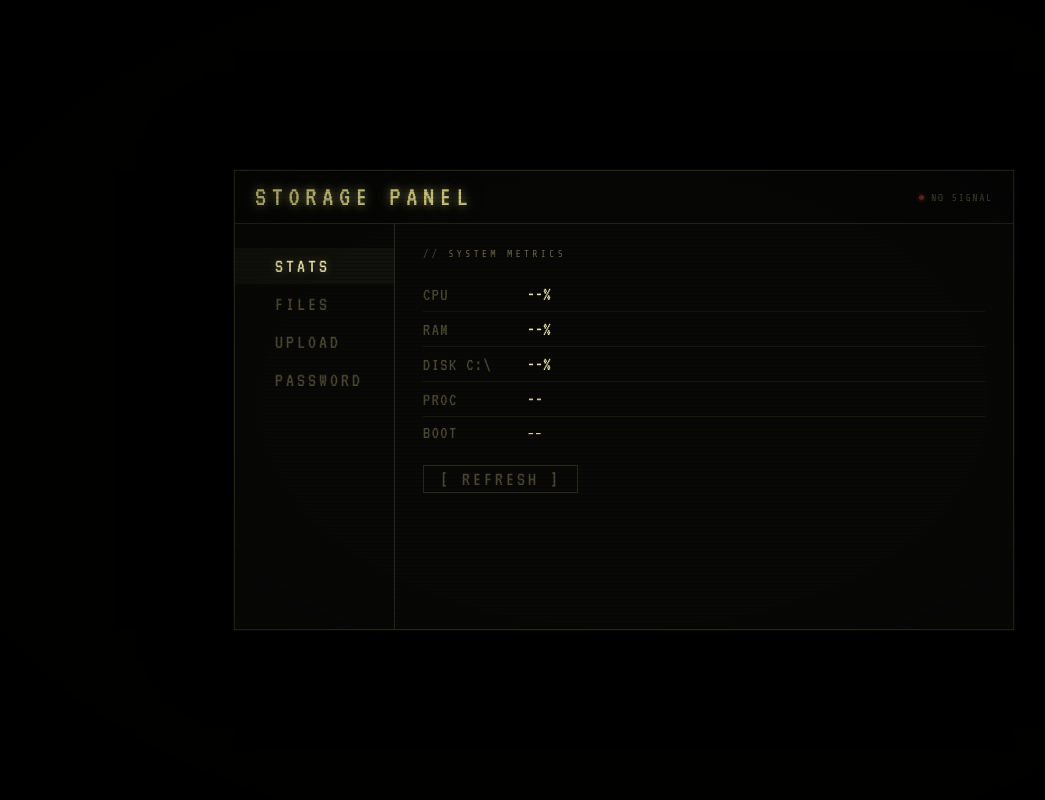
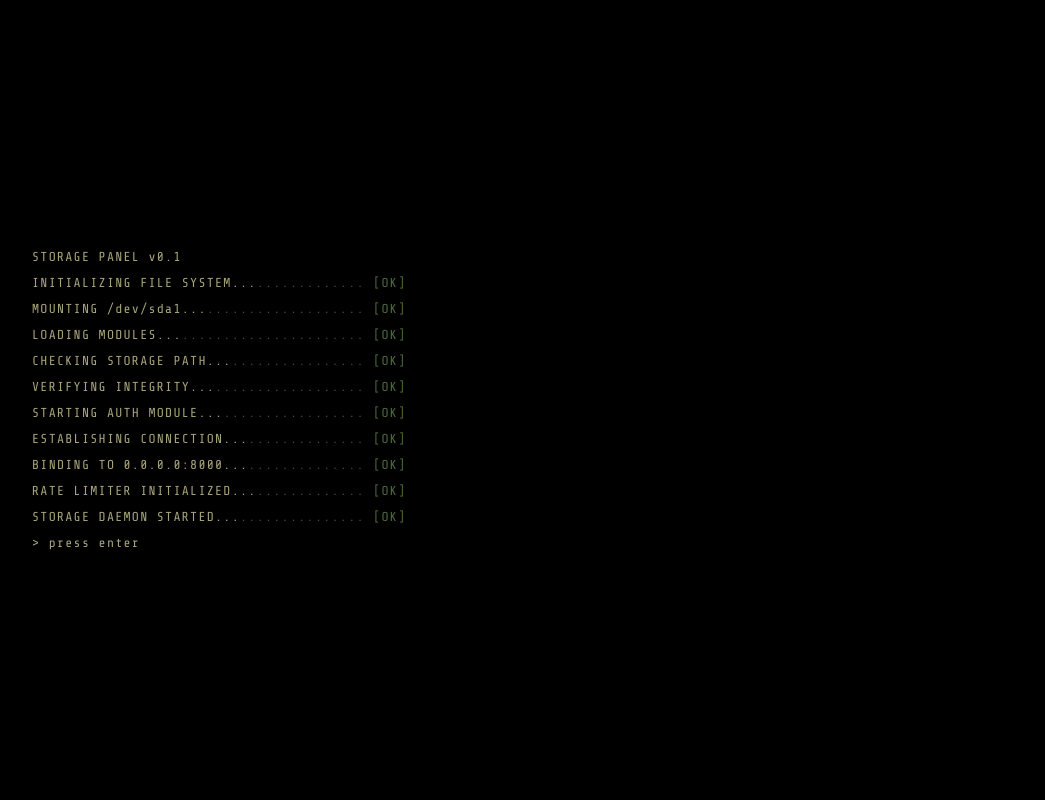
Before and after one commit to notqbook123-dev/Apeirophobia, a Python web app: template templates/index.html in a window 1280 px wide. Shown: the whole page, without its empty margins (16-1061 px from the left). Run offline with Jinja, Linux system fonts and the light colour scheme; the template is opened without the code that fills it, so the values that code supplies are empty.

Commit message:
feat: boot sequence with OK status, skip on enter

```diff
--- a/static/css/style.css
+++ b/static/css/style.css
@@ -19,6 +19,7 @@
     --red-hi:    #c04040;
     --green:     #4a6a3a;
     --green-hi:  #6a9a5a;
+    --yellow:    #c8a84a;
     --font-main: 'VT323', monospace;
     --font-mono: 'Share Tech Mono', monospace;
 
@@ -508,6 +509,7 @@ body::after {
 #boot-cursor {
     color: var(--glow);
     animation: cursor-blink 0.8s step-end infinite;
+    position: absolute;
 }
 
 .boot-line {
@@ -528,3 +530,7 @@ body::after {
     font-size: 20px;
     margin-top: 12px;
 }
+
+.boot-line.warn {
+    color: var(--yellow);
+}
--- a/static/js/boot.js
+++ b/static/js/boot.js
@@ -3,68 +3,57 @@
    ============================================================ */
 
 const bootLines = [
-    { text: 'STORAGE PANEL v0.1',                   delay: 0,    status: null      },
-    { text: '',                                       delay: 400,  status: null      },
-    { text: 'INITIALIZING FILE SYSTEM....',          delay: 600,  status: 'OK'      },
-    { text: 'LOADING MODULES...',                    delay: 1000, status: 'OK'      },
-    { text: 'CHECKING STORAGE PATH...',              delay: 1400, status: 'OK'      },
-    { text: 'ESTABLISHING CONNECTION...',            delay: 1800, status: 'OK'      },
-    { text: '',                                       delay: 2200, status: null      },
-    { text: 'ACCESS GRANTED',                        delay: 2600, status: null, granted: true },
+    { text: 'STORAGE PANEL v0.1',                    delay: 0    },
+    { text: '',                                        delay: 150  },
+    { text: 'INITIALIZING FILE SYSTEM...',            delay: 250,  ok: true },
+    { text: 'MOUNTING /dev/sda1...',                  delay: 400,  ok: true },
+    { text: 'LOADING MODULES...',                     delay: 550,  ok: true },
+    { text: 'CHECKING STORAGE PATH...',               delay: 700,  ok: true },
+    { text: 'VERIFYING INTEGRITY...',                 delay: 850,  ok: true },
+    { text: 'STARTING AUTH MODULE...',                delay: 1000, ok: true },
+    { text: 'ESTABLISHING CONNECTION...',             delay: 1150, ok: true },
+    { text: 'BINDING TO 0.0.0.0:8000...',             delay: 1300, ok: true },
+    { text: 'RATE LIMITER INITIALIZED...',            delay: 1450, ok: true },
+    { text: 'STORAGE DAEMON STARTED...',              delay: 1600, ok: true },
+    { text: '',                                        delay: 1750  },
+    { text: '',                                        delay: 1900, prompt: true },
 ];
 
-function padLine(text, status) {
-    if (!status) return text;
-    const dots = '.'.repeat(Math.max(0, 42 - text.length));
-    return `${text}${dots} [${status}]`;
-}
+function runBoot() {
+    const container   = document.getElementById('boot-text');
+    const bootCursor  = document.getElementById('boot-cursor');
+    const panel       = document.querySelector('.container');
 
-function runBoot() {
-    const container = document.getElementById('boot-text');
-    const cursor    = document.getElementById('boot-cursor');
-    const panel = document.querySelector('.container');
-
-    /* прячем панель до конца загрузки */
     panel.style.opacity = '0';
 
-    bootLines.forEach(({ text, delay, status, granted }) => {
+bootLines.forEach(({ text, delay, ok, prompt }) => {
     setTimeout(() => {
         const span = document.createElement('span');
-            span.className = 'boot-line' + (granted ? ' granted' : '') + (status ? ' ok' : '');
+        span.className = 'boot-line';
 
-            if (granted) {
+        if (prompt) {
+            span.innerHTML = '> press enter <span style="color:var(--glow); animation:cursor-blink 0.8s step-end infinite">_</span>';
+        } else if (ok) {
+            const dots  = '.'.repeat(Math.max(0, 40 - text.length));
+            span.innerHTML = `${text}<span style="color:var(--text-dim)">${dots}</span> <span style="color:var(--green)">[OK]</span>`;
+        } else {
             span.textContent = text;
-            } else {
-                span.innerHTML = padLine(text, status)
-                    .replace(/\[OK\]/g, '<span class="boot-status">[OK]</span>');
         }
 
         container.appendChild(span);
     }, delay);
 });
 
-    /* glitch в середине */
-    setTimeout(() => {
-        const glitch = document.createElement('span');
-        glitch.className = 'boot-line';
-        glitch.style.color = 'var(--text-dim)';
-        glitch.textContent = 'X7#@!..CORRUPTED..##@X....';
-        container.appendChild(glitch);
-
-        setTimeout(() => glitch.remove(), 120);
-    }, 1600);
-
-    /* конец загрузки — убираем boot screen, показываем панель */
-    const totalDelay = 2600 + 800;
+    const totalDelay = 1900 + 1200;
 
     setTimeout(() => {
-        cursor.style.display = 'none';
+        bootCursor.style.transition = 'opacity 0.3s ease';
+        bootCursor.style.opacity    = '0';
 
         const bootScreen = document.getElementById('boot-screen');
         bootScreen.style.transition = 'opacity 0.8s ease';
         bootScreen.style.opacity    = '0';
 
-        /* плавное появление панели */
         panel.style.transition = 'opacity 1.2s ease';
         panel.style.opacity    = '1';
 
--- a/static/js/main.js
+++ b/static/js/main.js
@@ -377,6 +377,22 @@ document.getElementById('btn-goto-files').addEventListener('click', () => {
    KEYBOARD NAVIGATION
    ============================================================ */
 
+   function skipBoot() {
+    const bootScreen = document.getElementById('boot-screen');
+    const panel      = document.querySelector('.container');
+
+    bootScreen.style.transition = 'opacity 0.4s ease';
+    bootScreen.style.opacity    = '0';
+    panel.style.transition      = 'opacity 0.6s ease';
+    panel.style.opacity         = '1';
+
+    setTimeout(() => bootScreen.remove(), 400);
+}
+
+document.addEventListener('keydown', e => {
+    if (e.key === 'Enter') skipBoot();
+});
+
 const navViews = ['stats', 'files', 'upload', 'password'];
 
 document.addEventListener('keydown', e => {
--- a/templates/index.html
+++ b/templates/index.html
@@ -12,7 +12,6 @@
 <!-- BOOT SCREEN -->
 <div id="boot-screen">
     <div id="boot-text"></div>
-    <span id="boot-cursor">_</span>
 </div>
 
 
```
Lines whose indentation alone changed are shown as unchanged.
